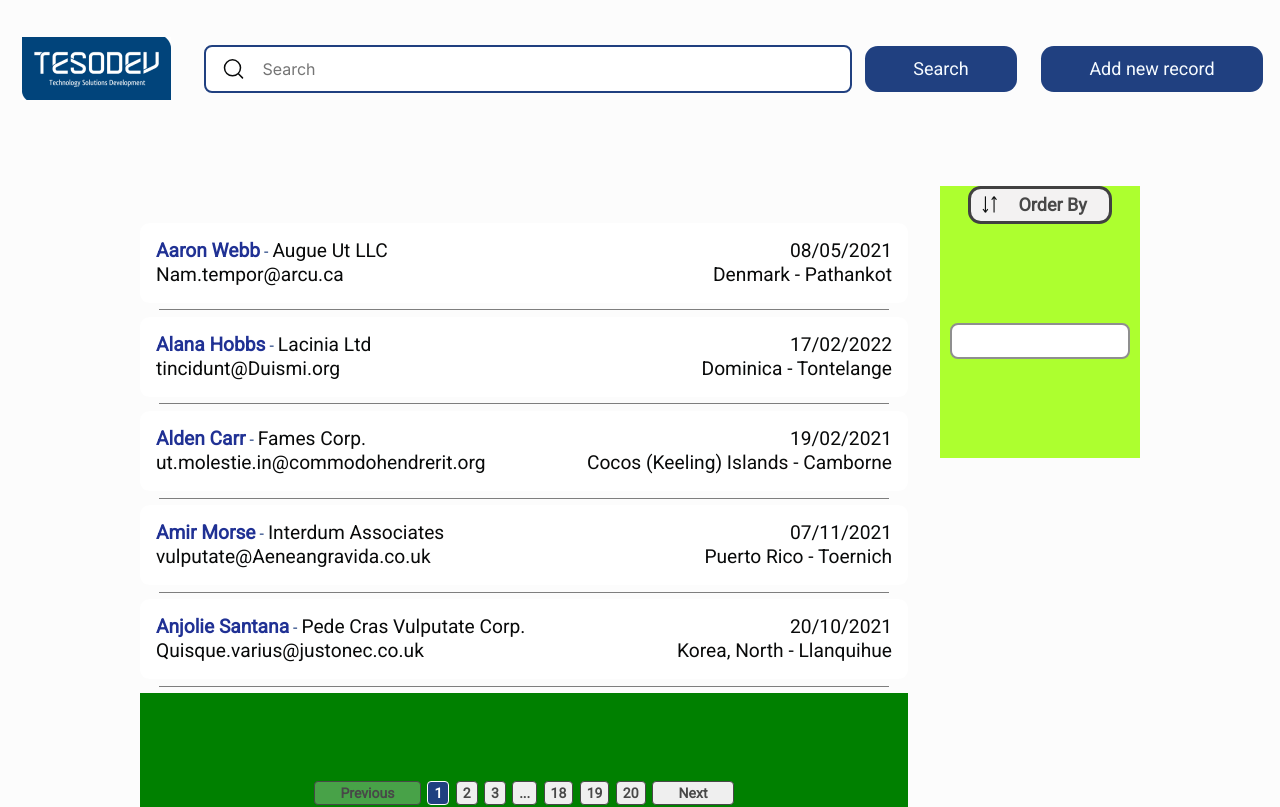
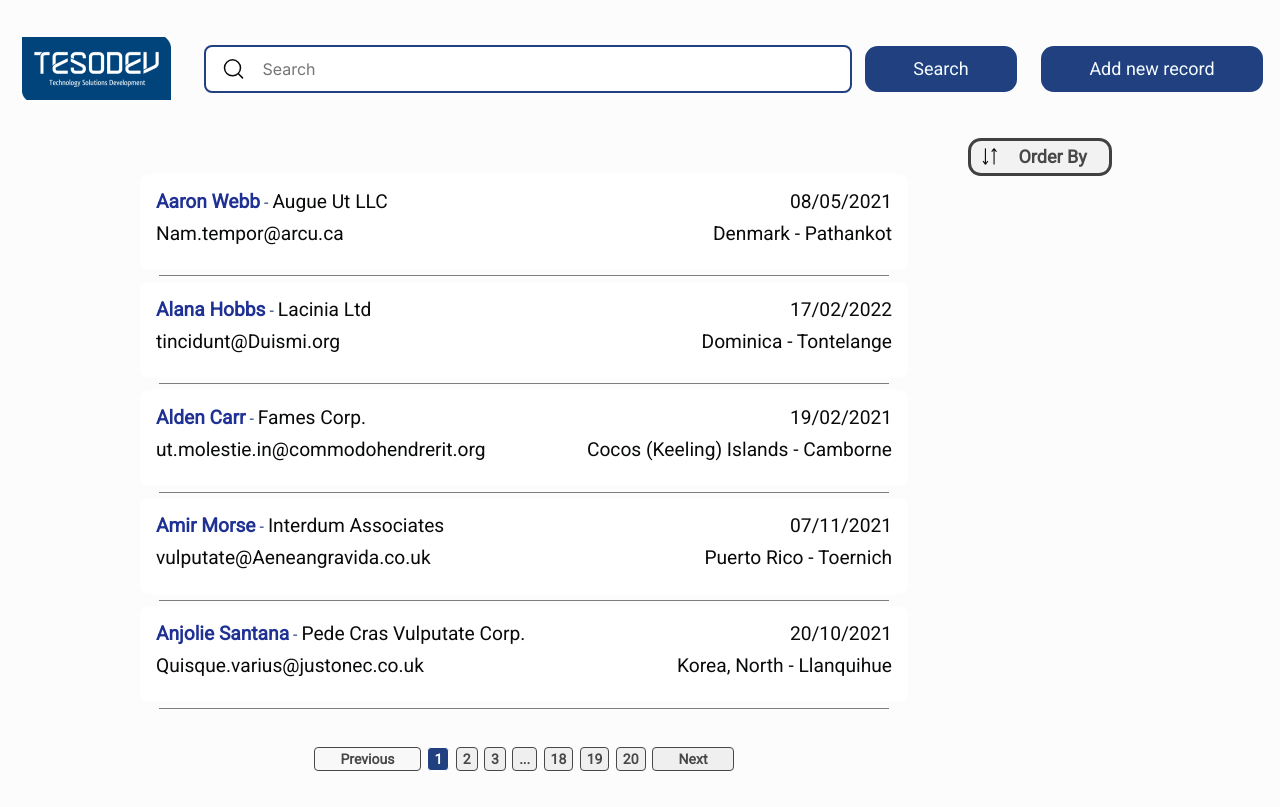
Before and after one commit to mechanicworld/tesodev-fe-challenge, a React (Vite) app: page /search-results in a window 1280 px wide. Shown: the top 807 px of the page. Built offline with nearby package versions, Linux system fonts and the light colour scheme.

Commit message:
Update Search Results for Pagination

```diff
--- a/src/pages/SearchResults/SearchResults.jsx
+++ b/src/pages/SearchResults/SearchResults.jsx
@@ -10,7 +10,7 @@ import sortArrayByOrder from "../../components/utils/helpers/sortArrayByOrder";
 import PaginationBar from "../../components/PaginationBar/PaginationBar";
 
 function SearchResults() {
-  const [dropDownOn, setDropDownOn] = useState(1);
+  const [dropDownOn, setDropDownOn] = useState(0);
 
   const {
     columns,
@@ -20,36 +20,16 @@ function SearchResults() {
     filteredRecords,
     orderByList,
     orderById,
+    currentPage,
+    pageList,
     dispatch,
   } = useRecords();
   let navigate = useNavigate();
-
-  // const sortArrayByOrder2 = (orderId, array) => {
-  //   let sortedArray = [];
-  //   sortedArray = array.sort((a, b) => {
-  //     let first = a[orderById];
-  //     let second = b[orderById];
-  //     if (first < second) {
-  //       return -1;
-  //     } else if (first > second) {
-  //       return 1;
-  //     }
-  //     return 0;
-  //   });
-  // };
-  // useEffect(() => {
-  //   if (filteredRecords !== undefined) {
-  //     let type = [1, 3].includes(orderById) ? "DESC" : "ASC";
-  //     let order = [0, 1].includes(orderById) ? 0 : 3;
-  //     let final = sortArrayByOrder(order, filteredRecords, type);
-  //     console.log(final);
-  //   }
-  // }, [orderById]);
-
+  const orderDropDown = useRef(null);
+  const orderBox = useRef(null);
   const handleSearchList = useCallback(
     (e) => {
       e.preventDefault();
-      // setSearchValue(e.target.value);
       dispatch({
         type: "SET_SEARCH",
         value: e.target.value,
@@ -63,8 +43,8 @@ function SearchResults() {
   };
   const handleOrderById = (e, index) => {
     e.preventDefault();
-    console.log(index);
-    setDropDownOn(x => !x)
+
+    setDropDownOn((x) => !x);
     dispatch({
       type: "UPDATE_ORDER",
       value: index,
@@ -75,35 +55,62 @@ function SearchResults() {
     e.preventDefault();
     navigate("../search-results");
   };
+  const navigateAddRecords = (e) => {
+    e.preventDefault()
+    navigate('../add-records')
+  }
 
   useEffect(() => {
-
-    let filtered = records.filter((record, index) => {
+    if (records != undefined) {
+      let filtered = records?.filter((record) => {
         if (
           record[searchCategoryId].toLowerCase().includes(search.toLowerCase())
         ) {
           return record;
         }
-    })
+      });
       let type = [1, 3].includes(orderById) ? "DESC" : "ASC";
       let order = [0, 1].includes(orderById) ? 0 : 3;
       let ordered = sortArrayByOrder(order, filtered, type);
-    console.log(ordered)
+
       dispatch({
         type: "UPDATE_FILTERED_RECORD",
-      value: ordered
+        value: ordered,
       });
-    // Add Filtered
-
-  }, [search,orderById]);
+      dispatch({
+        type: "UPDATE_PAGE_LIST",
+        value: [...Array(Math.ceil(ordered.length / 5)).keys()],
+      });
+    }
+  }, [search, orderById]);
 
   const styleCondition = (categoryId) =>
     searchCategoryId == categoryId
       ? style.searchBarListSearchedItem
       : style.searchBarListItem;
 
+  const handleClick = (e) => {
+    e.preventDefault();
+// Recursive Todo for children item
+  //   const childrenList = (element, list) => {
+  //     console.log(list);
+
+  //     if (element.childElementCount > 0) {
+  //       let listTemp = [];
+  //       [...element.children].map((each) => {
+  //         listTemp.push(each);
+  //         console.log(listTemp, list);
+  //         childrenList(each, list.concat(listTemp));
+  //       });
+  //       return listTemp.concat(list);
+  //     } else {
+  //       return list.concat(element);
+  //     }
+  //   };
+  //   console.log(childrenList(orderBox.current, []));
+  };
   return (
-    <div className={style.page}>
+    <div onClick={handleClick} className={style.page}>
       <div className={style.topContainer}>
         <img src={image} alt="tesodev" />
         <SearchBox
@@ -111,13 +118,15 @@ function SearchResults() {
           navigateSearchResult={navigateSearchResult}
           search={search}
         />
-        <Button buttonName={"Add new record"} />
+        <Button onClick={navigateAddRecords} buttonName={"Add new record"} />
       </div>
       <div className={style.resultContainer}>
         <div className={style.resultListContainer}>
           <div className={style.resultList}>
             <ul className={style.listBox}>
-              {filteredRecords?.slice().map((res, index) => {
+              {filteredRecords
+                ?.slice(currentPage * 5, (currentPage + 1) * 5)
+                .map((res, index) => {
                   return (
                     <>
                       <li key={index} className={style.listItem}>
@@ -152,17 +161,19 @@ function SearchResults() {
                 })}
             </ul>
           </div>
+          {pageList.length > 0 && (
             <div className={style.paginationBox}>
-            <PaginationBar/>
+              <PaginationBar />
             </div>
+          )}
         </div>
-        <div className={style.orderBox}>
+        <div ref={orderBox} className={style.orderBox}>
           <button className={style.sortButton} onClick={handleDropDownList}>
             <img src={sortIcon} alt="" />
             Order By
           </button>
-          {dropDownOn && (
-            <div className={style.dropDownBox}>
+          {dropDownOn == 1 && (
+            <div ref={orderDropDown} className={style.dropDownBox}>
               {orderByList && (
                 <ul className={style.listBox}>
                   {orderByList.map((orderItem, index) => (
--- a/src/pages/SearchResults/SearchResults.module.scss
+++ b/src/pages/SearchResults/SearchResults.module.scss
@@ -2,41 +2,38 @@
 
 .page{
   background-color: #FCFCFC;
-  min-height: 100vh;
+ height: 100%;
+  display: grid;
+
 }
 .topContainer{
   display: grid;
   place-items: center;
   grid-template-columns:15% 65% 20% ;
   padding-top: 2rem;
-  margin-bottom: 5rem;
+  margin-bottom: 2rem;
 }
 .resultContainer{
   display: grid;
   margin:auto;
   grid-template-columns: 80% 20%;
-  height: 675px;
   width: 1000px;
 }
 
 .resultListContainer{
 display: grid;
-grid-template-rows: 475px 200px ;
 margin-top: 2rem;
 margin-right: 2rem;
 }
-.resultList{
-
-}
 
 .paginationBox{
-  background-color: green;
+  height: 6rem;
   display: grid;
   place-items: center;
   grid-row: 100%;
 }
 .orderBox{
-  background-color: greenyellow;
+
   display: grid;
   justify-items: center;
   align-items: center;
@@ -70,13 +67,13 @@ color:  #090A0A;
 
 }
 .listItem{
-  height: 90px;
+  height: 6.5rem;
   display: grid;
   align-items: center;
 }
 
 .listItemInsideBox{
-  height: 80px;
+  height: 6rem;
   border-radius: 0.6rem;
   background-color: white;
   padding: 1rem;
```
Lines whose indentation alone changed are shown as unchanged.
